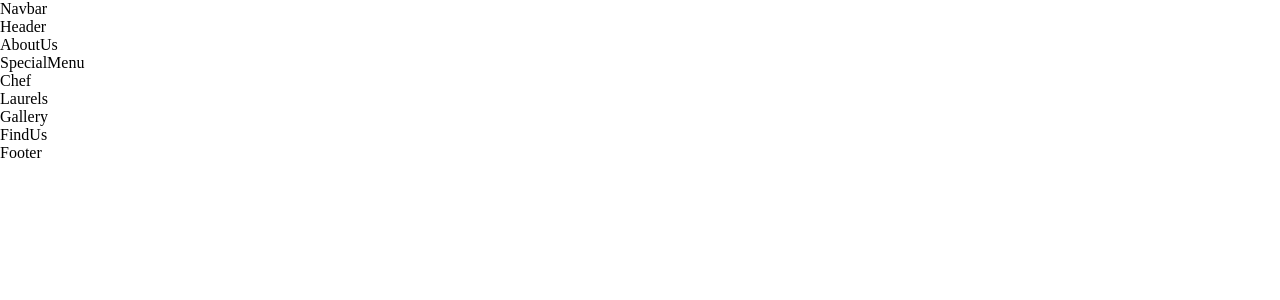
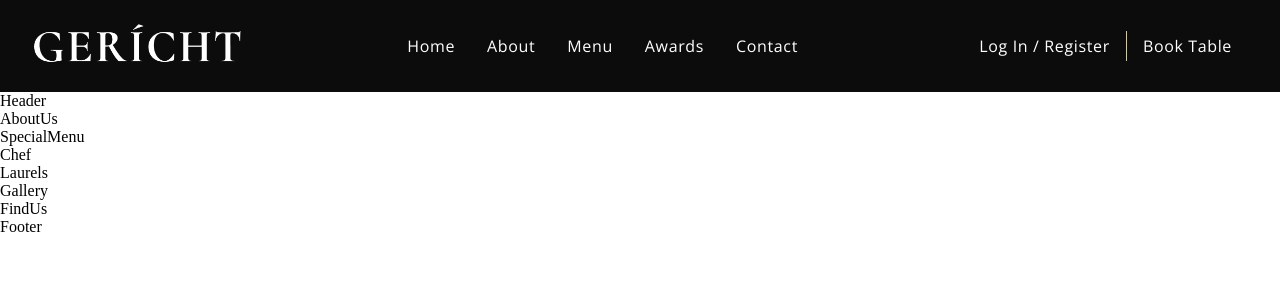
Before and after one commit to Sumeet-2023/Restaurant-clone, a React (Create React App) app: page / in a window 1280 px wide. Shown: the top 300 px of the page. Built offline with nearby package versions, Linux system fonts and the light colour scheme; a web font is replaced by a local one.

Commit message:
Navbar Implementation

```diff
--- a/src/components/Navbar/Navbar.css
+++ b/src/components/Navbar/Navbar.css
@@ -0,0 +1,131 @@
+.app__navbar {
+    width: 100%;
+    display: flex;
+    justify-content: space-between;
+    align-items: center;
+    background: var(--color-black);
+
+    padding: 1rem 2rem;
+}
+
+.app__navbar-logo {
+    display: flex;
+    justify-content: center;
+    align-items: center;
+}
+
+.app__navbar-logo img {
+    width: 150px;
+}
+
+.app__navbar-links {
+    flex: 1;
+    display: flex;
+    justify-content: center;
+    align-items: center;
+
+    list-style: none;
+}
+
+.app__navbar-links li {
+    margin: 0 1rem;
+    cursor: pointer;
+}
+
+.app__navbar-links li:hover {
+    color: var(--color-gray);
+}
+
+.app__navbar-login {
+    display: flex;
+    justify-content: flex-end;
+    align-items: center;
+}
+
+.app__navbar-login a {
+    margin: 0 1rem;
+    text-decoration: none;
+    transition: 0.5s ease;
+
+}
+
+.app__navbar-login a:hover {
+    border-bottom: 1px solid var(--color-golden);
+}
+
+.app__navbar-login div {
+    width :1px;
+    height: 30px;
+    background-color: var(--color-golden);
+}
+
+.app__navbar-smallscreen {
+    display: none;
+}
+
+.app__navbar-smallscreen_overlay {
+    position: fixed;
+    top: 0;
+    left: 0;
+    width: 100%;
+    height: 100vh;
+    background: var(--color-black);
+    transition: 0.5s ease;
+
+    flex-direction: column;
+    z-index: 5;
+}
+
+.app__navbar-smallscreen_overlay .overlay__close {
+    font-size: 27px;
+    color: var(--color-golden);
+    cursor: pointer;
+
+    position: absolute;
+    top: 20px;
+    right: 20px;
+}
+
+.app__navbar-smallscreen_links {
+    list-style: none;
+}
+
+.app__navbar-smallscreen_links li{
+    margin: 2rem;
+    cursor: pointer;
+    color: var(--color-golden);
+    font-size: 2rem;
+    text-align: center;
+    font-family: var(--font-base);
+}
+
+.app__navbar-smallscreen_links li:hover {
+    color: var(--color-white);
+}
+
+@media screen and (max-width: 2000px)  {
+    .app__navbar-logo img {
+        width: 210px;
+    }
+}
+
+@media screen and (max-width: 1150px) {
+    .app__navbar-links {
+        display: none;
+    }
+    .app__navbar-smallscreen {
+        display: flex;
+    }
+}
+
+@media screen and (max-width: 650px)  {
+    .app__navbar {
+        padding: 1rem;
+    }
+    .app__navbar-login {
+        display: none;
+    }
+    .app__navbar-logo img {
+        width: 110px;
+    }
+}
--- a/src/components/Navbar/Navbar.jsx
+++ b/src/components/Navbar/Navbar.jsx
@@ -1,11 +1,50 @@
-import React from 'react';
+import React, {useState} from 'react';
 
+import { GiHamburgerMenu } from 'react-icons/gi';
+import { MdOutlineRestaurantMenu } from 'react-icons/md';
+
+import images from '../../constants/images';
 import './Navbar.css';
 
-const Navbar = () => (
-  <div>
-    Navbar
-  </div>
-);
+const Navbar = () => {
+  const [toggleMenu, setToggleMenu] = useState(false);
+
+  return(
+  <nav className="app__navbar">
+    <div className="app__navbar-logo">
+      <img src={images.gericht} alt="app logo" />
+    </div>
+    <ul className="app__navbar-links">
+      <li className="p__opensans"><a href="#home">Home</a></li>
+      <li className="p__opensans"><a href="#about">About</a></li>
+      <li className="p__opensans"><a href="#menu">Menu</a></li>
+      <li className="p__opensans"><a href="#awards">Awards</a></li>
+      <li className="p__opensans"><a href="#contact">Contact</a></li>
+    </ul>
+    <div className="app__navbar-login">
+      <a href="#login" className="p__opensans">Log in / Register</a>
+      <div/>
+      <a href="/" className="p__opensans">Book Table</a>
+    </div>
+    <div className="app__navbar-smallscreen">
+      <GiHamburgerMenu color="#fff" fontSize={27} onClick={()=>setToggleMenu(true)}/>
+
+      {toggleMenu && (
+      <div className="app__navbar-smallscreen_overlay flex__center slide-bottom">
+        <MdOutlineRestaurantMenu fontSize={27} className="overlay__close" onClick={()=>setToggleMenu(false)}/>
+       <ul className="app__navbar-smallscreen_links">
+         <li className="p__opensans"><a href="#home">Home</a></li>
+         <li className="p__opensans"><a href="#about">About</a></li>
+         <li className="p__opensans"><a href="#menu">Menu</a></li>
+         <li className="p__opensans"><a href="#awards">Awards</a></li>
+         <li className="p__opensans"><a href="#contact">Contact</a></li>
+       </ul>
+      </div>
+      )}
+
+    </div>
+  </nav>
+)
+}
 
 export default Navbar;
```
